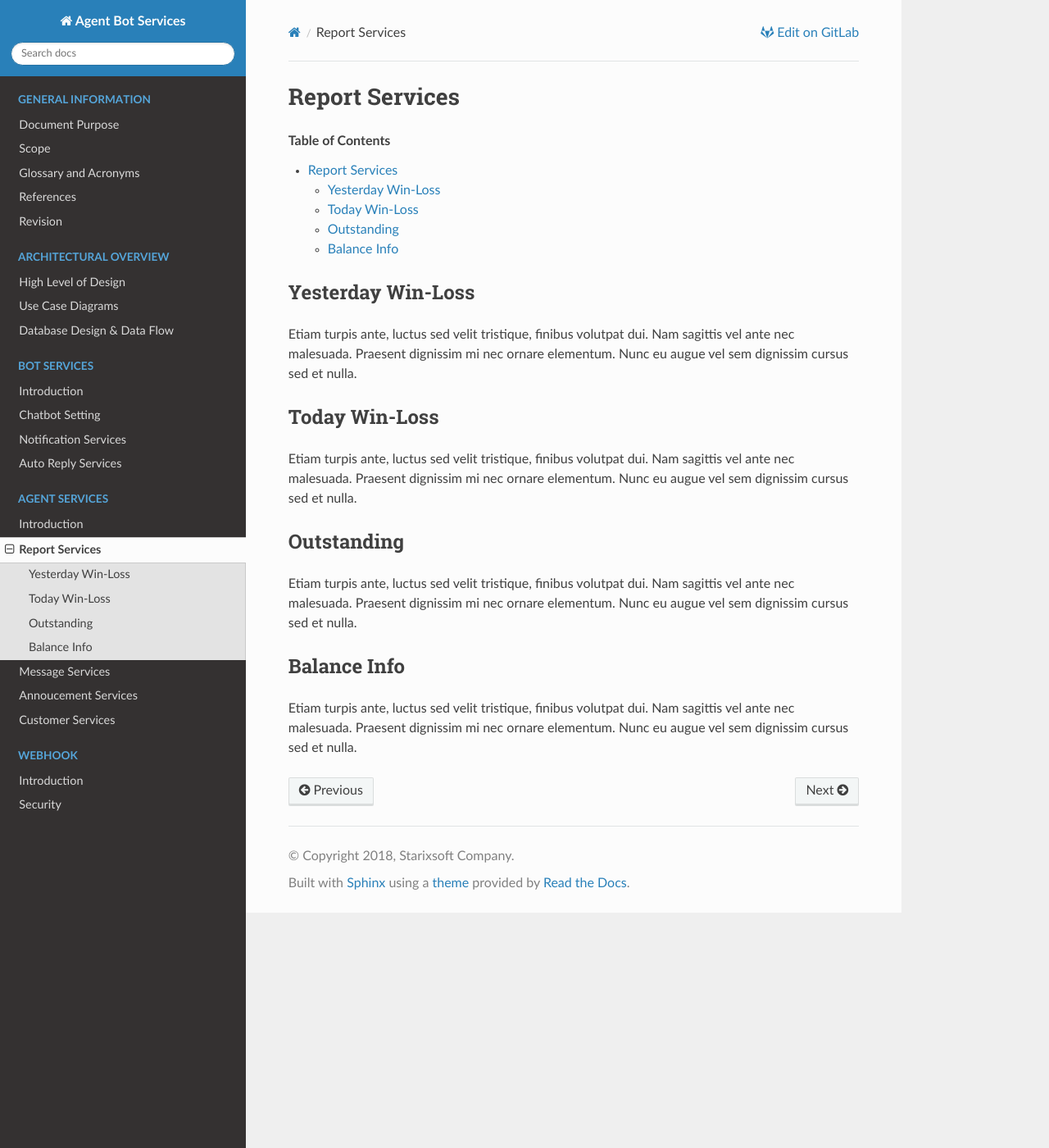
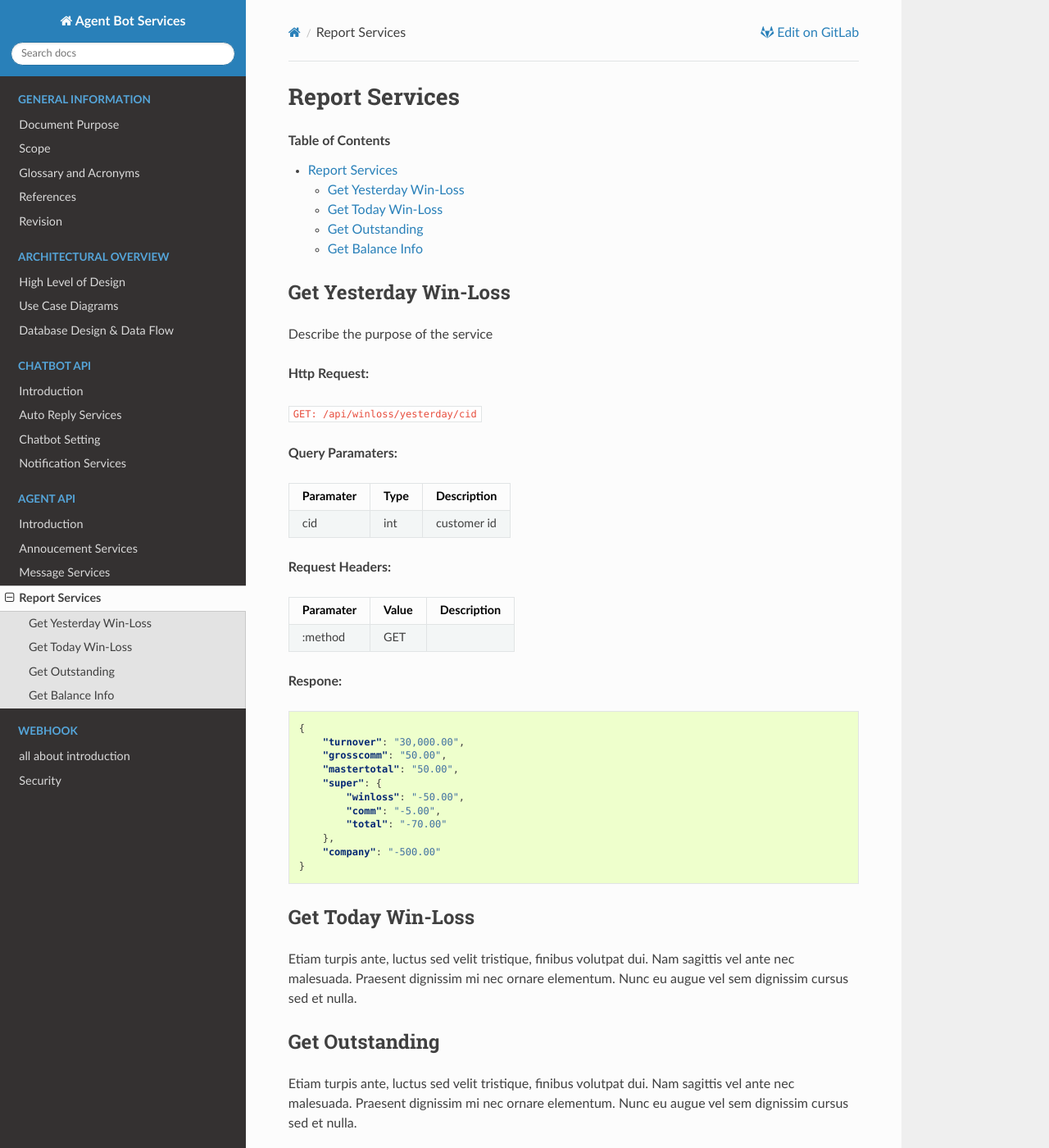
Before and after one commit to starixvn/rome_chatbot_chatbot-api, a Sphinx documentation site: the page built from docs/agent-services/report-services.rst, in a window 1280 px wide and 1400 px high. Shown: the whole window at 82% size. Built offline with Sphinx 7.4.7 and the Read the Docs theme 2.0.0, drawn with Linux system fonts in a browser that asks for light colours.

Commit message:
0000 create template for Agent API

```diff
--- a/docs/agent-services/intro.rst
+++ /dev/null
@@ -1,6 +0,0 @@
-**************************
-Introduction
-**************************
-
-
-.. image:: assets/agent-services-design.png
--- a/docs/agent-services/report-services.rst
+++ b/docs/agent-services/report-services.rst
@@ -1,26 +1,64 @@
-**************************
+***************
 Report Services
-**************************
+***************
 
 .. contents:: Table of Contents
 
-Yesterday Win-Loss
------------------------
+Get Yesterday Win-Loss
+----------------------
+Describe the purpose of the service
+
+
+**Http Request:**
+
+``GET: /api/winloss/yesterday/cid``
+
+**Query Paramaters:**
+
+==========  =====  ============================
+Paramater   Type   Description
+==========  =====  ============================
+cid         int    customer id
+==========  =====  ============================
+
+**Request Headers:**
+
+==========  ===============  ============================
+Paramater   Value            Description
+==========  ===============  ============================
+:method     GET
+==========  ===============  ============================
+
+**Respone:**
+
+.. code-block:: json
+
+  {
+      "turnover": "30,000.00",
+      "grosscomm": "50.00",
+      "mastertotal": "50.00",
+      "super": {
+          "winloss": "-50.00",
+          "comm": "-5.00",
+          "total": "-70.00"
+      },
+      "company": "-500.00"
+  }
+
+
+
+Get Today Win-Loss
+----------------------
 Etiam turpis ante, luctus sed velit tristique, finibus volutpat dui. Nam sagittis vel ante nec malesuada.
 Praesent dignissim mi nec ornare elementum. Nunc eu augue vel sem dignissim cursus sed et nulla.
 
-Today Win-Loss
--------------------------------
-Etiam turpis ante, luctus sed velit tristique, finibus volutpat dui. Nam sagittis vel ante nec malesuada.
-Praesent dignissim mi nec ornare elementum. Nunc eu augue vel sem dignissim cursus sed et nulla.
-
-Outstanding
--------------------------------
+Get Outstanding
+----------------------
 Etiam turpis ante, luctus sed velit tristique, finibus volutpat dui. Nam sagittis vel ante nec malesuada.
 Praesent dignissim mi nec ornare elementum. Nunc eu augue vel sem dignissim cursus sed et nulla.
 
 
-Balance Info
--------------------------------
+Get Balance Info
+----------------------
 Etiam turpis ante, luctus sed velit tristique, finibus volutpat dui. Nam sagittis vel ante nec malesuada.
 Praesent dignissim mi nec ornare elementum. Nunc eu augue vel sem dignissim cursus sed et nulla.
--- a/docs/bot-services/intro.rst
+++ /dev/null
@@ -1,5 +0,0 @@
-**************************
-Introduction
-**************************
-
-.. image:: assets/bot-services-intro.png
```
Also changed, not shown: docs/agent-services/_intro.rst (added, +8 -0 lines), docs/agent-services/customer-services.rst (deleted, +0 -8 lines), docs/bot-services/_intro.rst (added, +7 -0 lines), docs/index.rst (+9 -12 lines).
